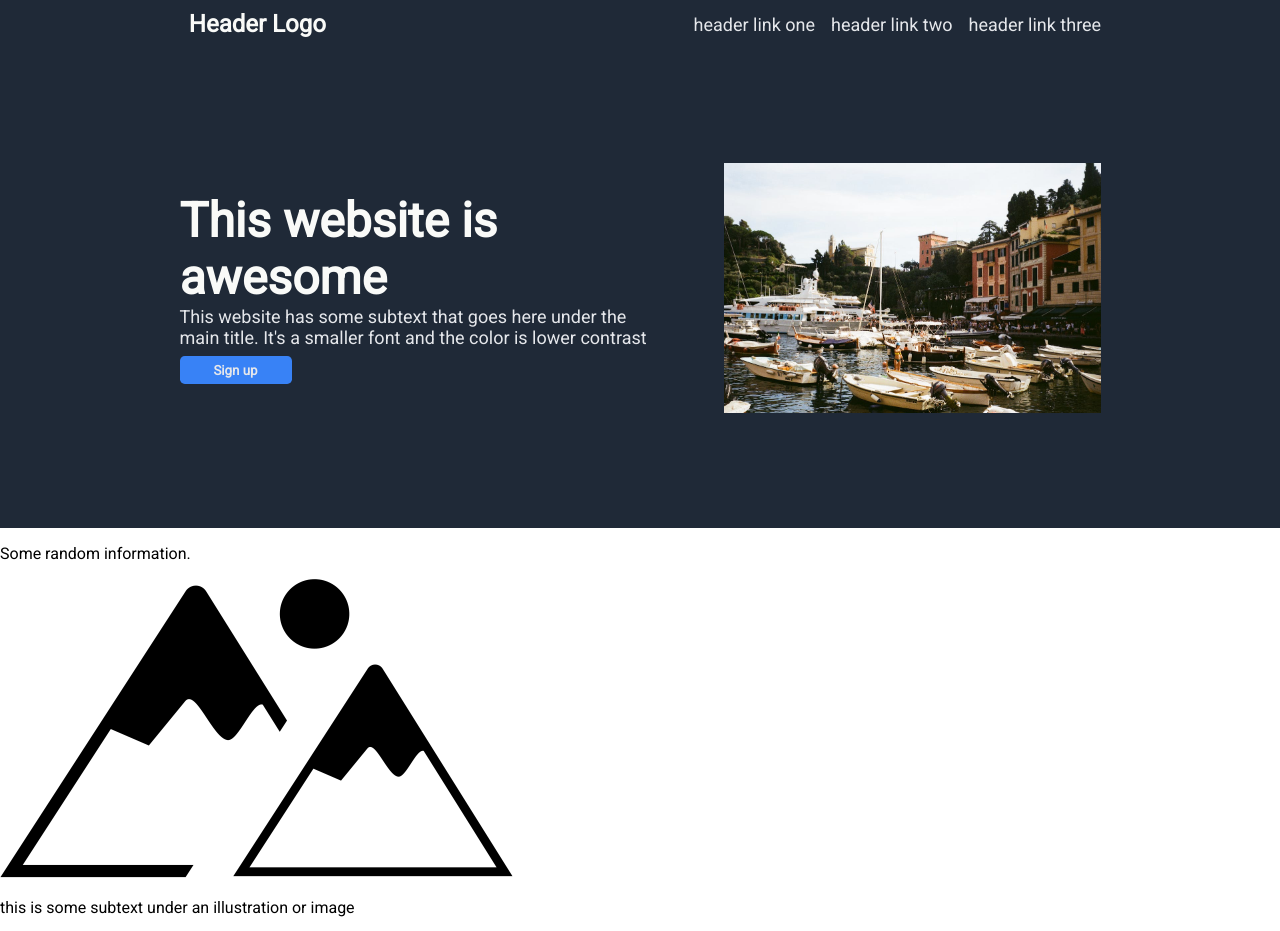
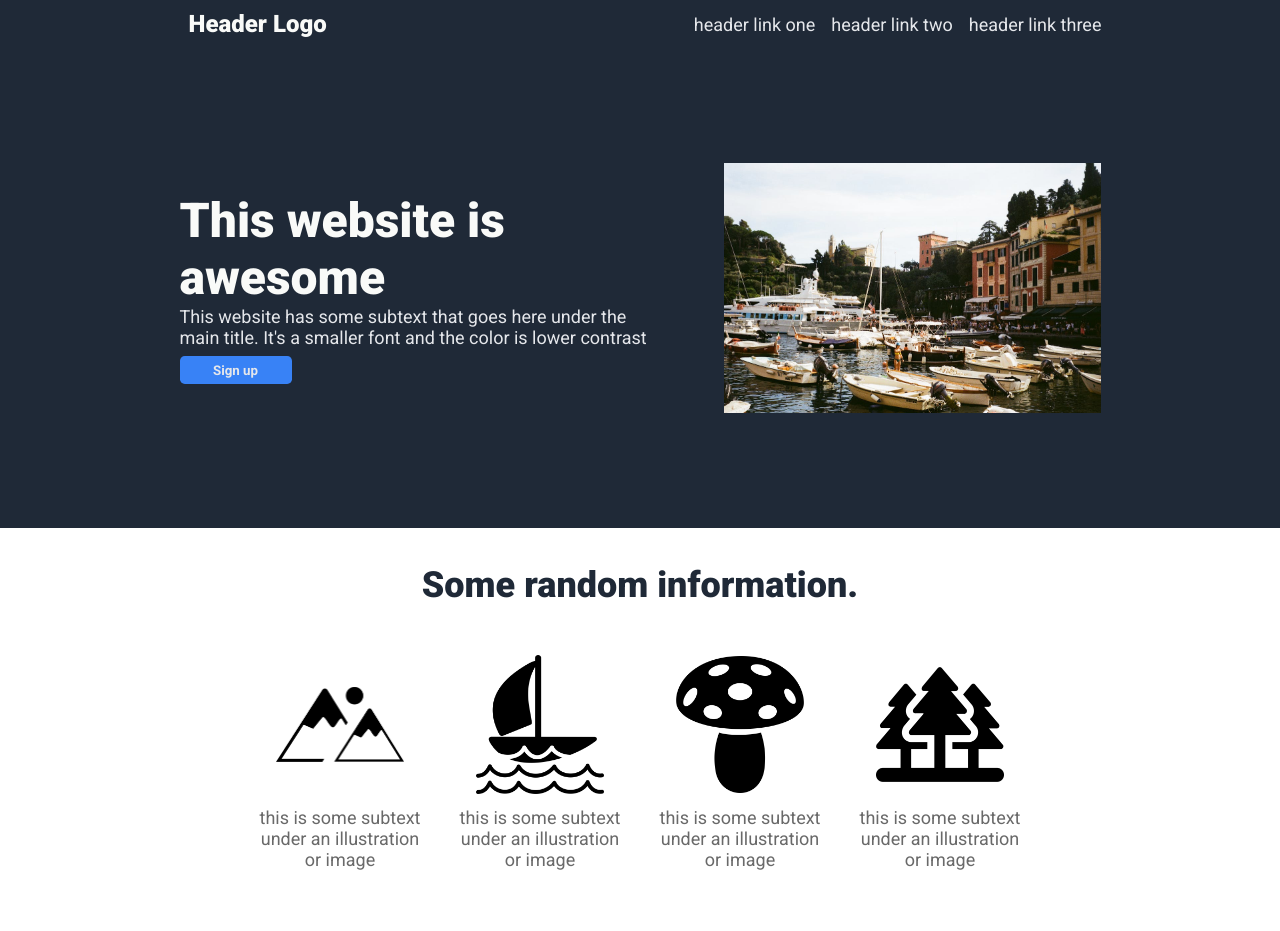
Before and after one commit to rafa1510/foundations-landing-page, a plain HTML site: page index.html in a window 1280 px wide. Shown: the top 931 px of the page. Drawn offline with Linux system fonts and the light colour scheme.

Commit message:
Set CSS styling for Information section

```diff
--- a/styles.css
+++ b/styles.css
@@ -1,4 +1,4 @@
-@import url('https://fonts.googleapis.com/css2?family=Roboto&display=swap');
+@import url('https://fonts.googleapis.com/css2?family=Roboto:wght@100;300;400;500;700;900&display=swap');
 
 * {
     font-family: 'Roboto', sans-serif;
@@ -94,3 +94,51 @@ body {
     max-width: auto;
     max-height: 250px;
 }
+
+/* Information CSS properties */
+
+.information {
+    display: flex;
+    align-items: center;
+    justify-content: center;
+    flex-direction: column;
+    gap: 2rem;
+    margin-bottom: 5%;
+}
+
+.information_header {
+    font-size: 36px;
+    font-weight: 900;
+    color: #1F2937;
+}
+
+.images {
+    display: flex;
+}
+
+.image_container {
+    width: 12.5rem;
+    height: 12.5rem;
+    display: flex;
+    flex-direction: column;
+    justify-content: center;
+    align-items: center;
+    text-align: center;
+}
+
+.image_container img {
+    max-width: 8rem;
+}
+
+.image_container p {
+    font-size: 18px;
+    color: #696969;
+    width: 10.5rem;
+}
+
+.icon_container {
+    min-height: 8rem;
+    display: flex;
+    flex-direction: column;
+    justify-content: center;
+}
```
